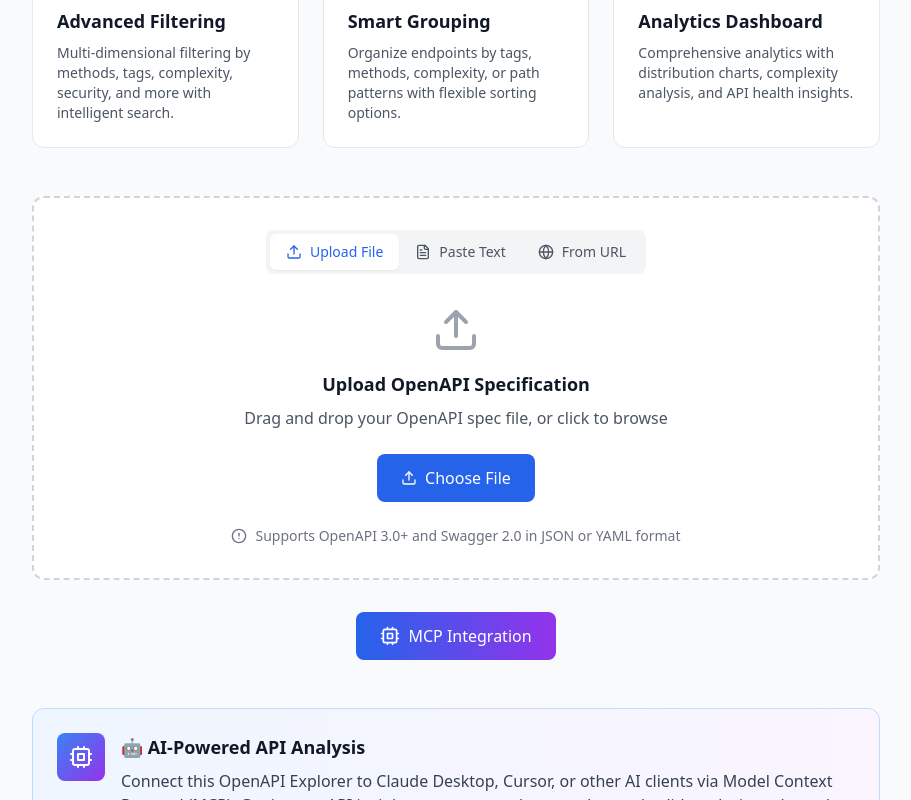
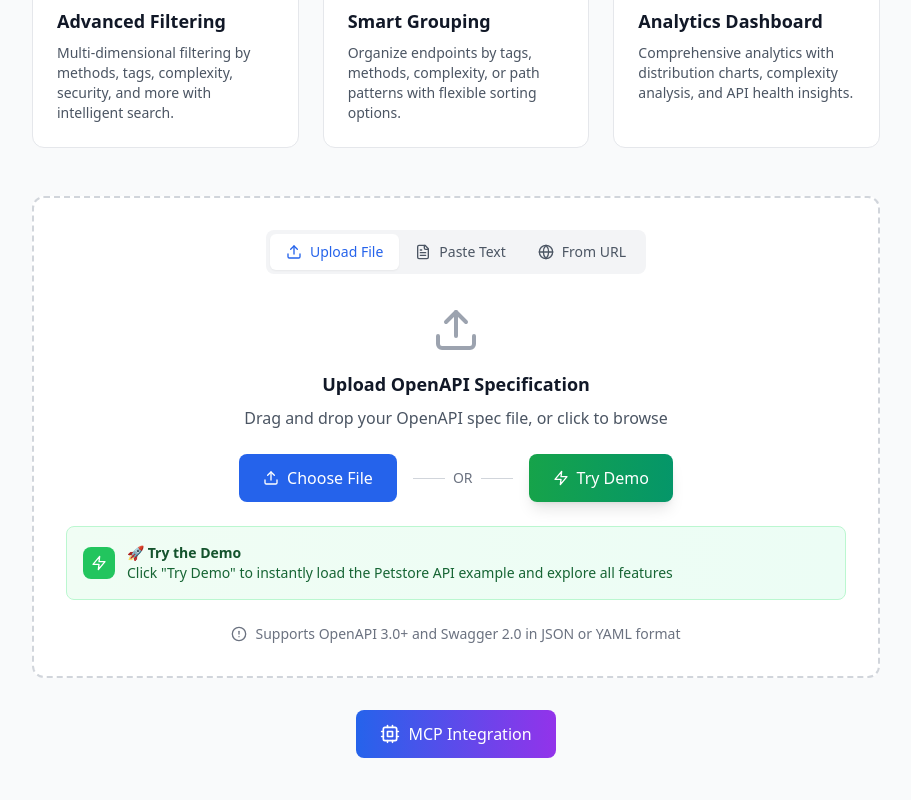
Before and after one commit to RyanCardin15/OpenAPI-Spec-Master, a React (Vite) app: page / in a window 1280 px wide. Shown: the part 422-1222 px from the top of the page, without its empty margins (184-1095 px from the left). Built offline with nearby package versions, Linux system fonts and the light colour scheme.

Commit message:
Add Try Demo button with Petstore Swagger example

```diff
--- a/src/components/FileUpload.tsx
+++ b/src/components/FileUpload.tsx
@@ -1,5 +1,5 @@
 import React, { useCallback, useState } from 'react';
-import { Upload, FileText, AlertCircle, CheckCircle, Globe, Loader2 } from 'lucide-react';
+import { Upload, FileText, AlertCircle, CheckCircle, Globe, Loader2, Zap } from 'lucide-react';
 
 interface FileUploadProps {
   onFileUpload: (file: File) => void;
@@ -59,6 +59,11 @@ export const FileUpload: React.FC<FileUploadProps> = ({
       setUrlInput('');
       setActiveTab('file');
     }
+  };
+
+  const handleDemoClick = () => {
+    const petstoreUrl = 'https://petstore.swagger.io/v2/swagger.json';
+    onUrlUpload(petstoreUrl);
   };
 
   const isValidUrl = (url: string) => {
@@ -124,6 +129,7 @@ export const FileUpload: React.FC<FileUploadProps> = ({
             Drag and drop your OpenAPI spec file, or click to browse
           </p>
 
+          <div className="flex flex-col sm:flex-row items-center justify-center gap-4 mb-6">
             <label className="inline-flex items-center gap-2 bg-blue-600 hover:bg-blue-700 text-white font-medium py-3 px-6 rounded-lg cursor-pointer transition-colors">
               <Upload className="h-4 w-4" />
               Choose File
@@ -135,6 +141,48 @@ export const FileUpload: React.FC<FileUploadProps> = ({
                 disabled={isLoading}
               />
             </label>
+
+            <div className="flex items-center gap-2 text-gray-500 dark:text-gray-400">
+              <div className="h-px bg-gray-300 dark:bg-gray-600 w-8"></div>
+              <span className="text-sm font-medium">OR</span>
+              <div className="h-px bg-gray-300 dark:bg-gray-600 w-8"></div>
+            </div>
+
+            <button
+              onClick={handleDemoClick}
+              disabled={isLoading}
+              className="inline-flex items-center gap-2 bg-gradient-to-r from-green-600 to-emerald-600 hover:from-green-700 hover:to-emerald-700 disabled:from-gray-400 disabled:to-gray-500 text-white font-medium py-3 px-6 rounded-lg transition-all transform hover:scale-105 disabled:transform-none disabled:cursor-not-allowed shadow-lg hover:shadow-xl"
+            >
+              {isLoading ? (
+                <>
+                  <Loader2 className="h-4 w-4 animate-spin" />
+                  Loading Demo...
+                </>
+              ) : (
+                <>
+                  <Zap className="h-4 w-4" />
+                  Try Demo
+                </>
+              )}
+            </button>
+          </div>
+
+          {/* Demo Info */}
+          <div className="bg-gradient-to-r from-green-50 to-emerald-50 dark:from-green-900/20 dark:to-emerald-900/20 border border-green-200 dark:border-green-800 rounded-lg p-4 mb-6">
+            <div className="flex items-center gap-3">
+              <div className="p-2 bg-green-500 rounded-lg">
+                <Zap className="h-4 w-4 text-white" />
+              </div>
+              <div className="text-left">
+                <h4 className="font-semibold text-green-900 dark:text-green-100 text-sm">
+                  🚀 Try the Demo
+                </h4>
+                <p className="text-green-800 dark:text-green-200 text-sm">
+                  Click "Try Demo" to instantly load the Petstore API example and explore all features
+                </p>
+              </div>
+            </div>
+          </div>
 
           <div className="mt-6 flex items-center justify-center text-sm text-gray-500 dark:text-gray-400">
             <AlertCircle className="h-4 w-4 mr-2" />
@@ -213,6 +261,16 @@ export const FileUpload: React.FC<FileUploadProps> = ({
             />
           </div>
 
+          {/* Quick Demo Button */}
+          <div className="mb-6">
+            <button
+              onClick={() => setUrlInput('https://petstore.swagger.io/v2/swagger.json')}
+              className="text-blue-600 hover:text-blue-700 dark:text-blue-400 dark:hover:text-blue-300 text-sm font-medium underline"
+            >
+              Use Petstore Demo URL
+            </button>
+          </div>
+
           {/* Common URL Examples */}
           <div className="mb-6 text-left">
             <p className="text-sm font-medium text-gray-700 dark:text-gray-300 mb-2">
```
Lines whose indentation alone changed are shown as unchanged.
